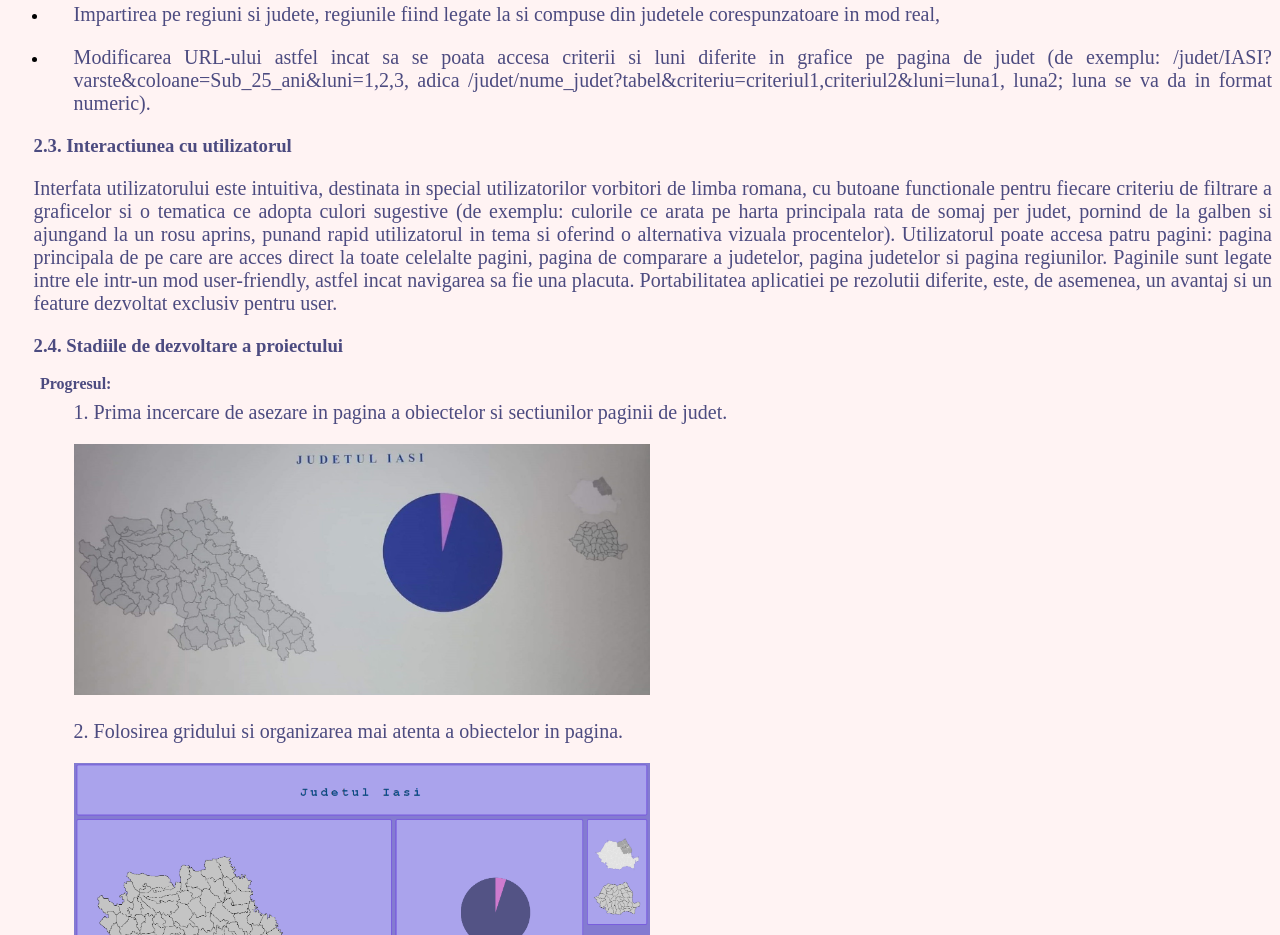
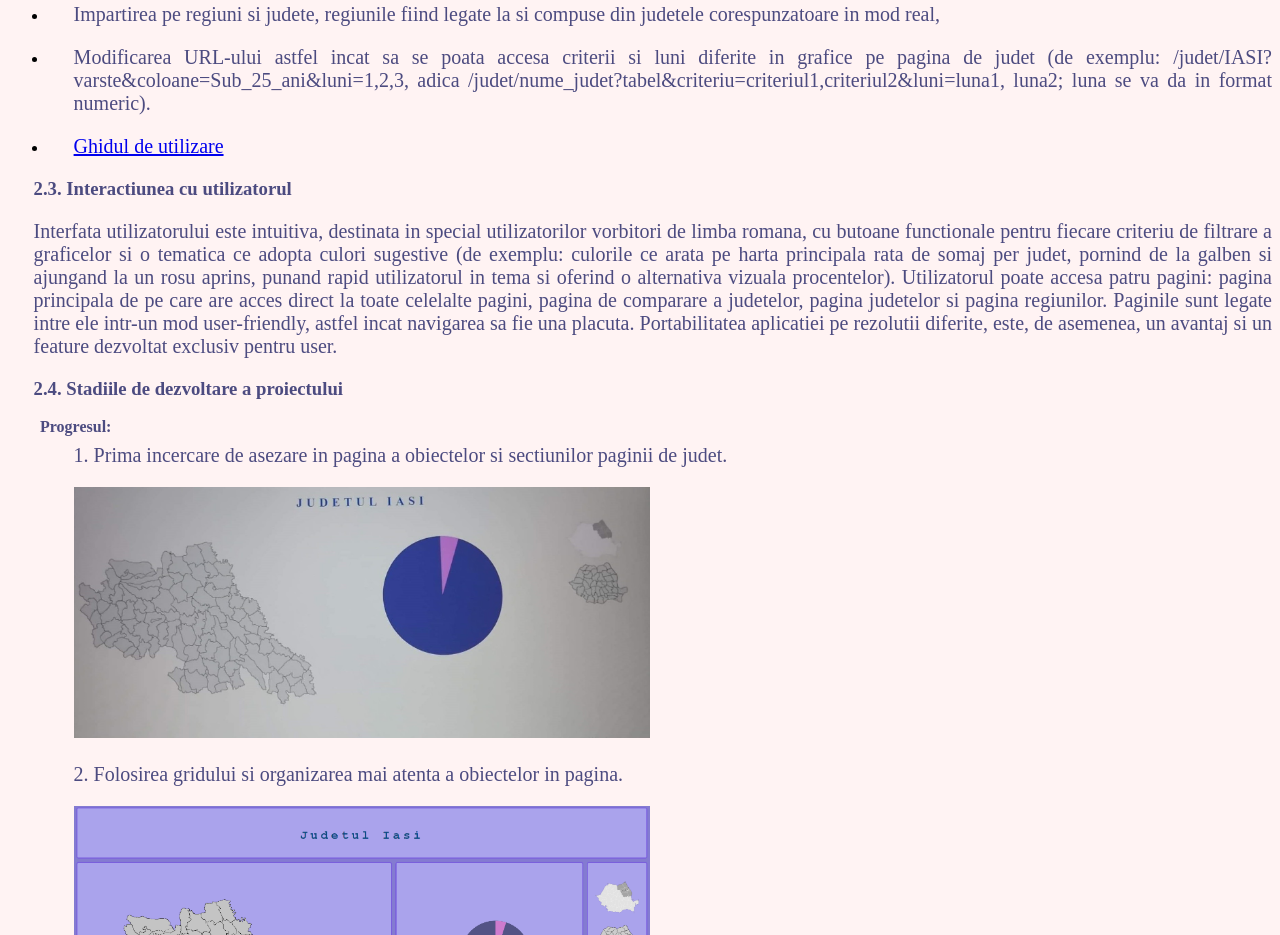
Before and after one commit to SVlado1270/TW, a plain HTML site: page ScholarlyReport.html in a window 1280 px wide. Shown: the part 778-1713 px from the top of the page. Drawn offline with Linux system fonts and the light colour scheme.

Commit message:
Update ScholarlyReport.html

```diff
--- a/ScholarlyReport.html
+++ b/ScholarlyReport.html
@@ -41,6 +41,7 @@
                 <li><p>Harta interactiva a Romaniei ce duce catre pagina dinamic incarcata a fiecarui judet,</p></li>
                 <li><p>Impartirea pe regiuni si judete, regiunile fiind legate la si compuse din judetele corespunzatoare in mod real,</p></li>
                 <li><p>Modificarea URL-ului astfel incat sa se poata accesa criterii si luni diferite in grafice pe pagina de judet (de exemplu: /judet/IASI?varste&coloane=Sub_25_ani&luni=1,2,3, adica /judet/nume_judet?tabel&criteriu=criteriul1,criteriul2&luni=luna1, luna2; luna se va da in format numeric).</p></li>
+                <li><p><a href="https://github.com/SVlado1270/TW/blob/master/Prezentare%20RUnDa.mkv">Ghidul de utilizare</a></p></li>
             </ul>
             </section>
 
```
